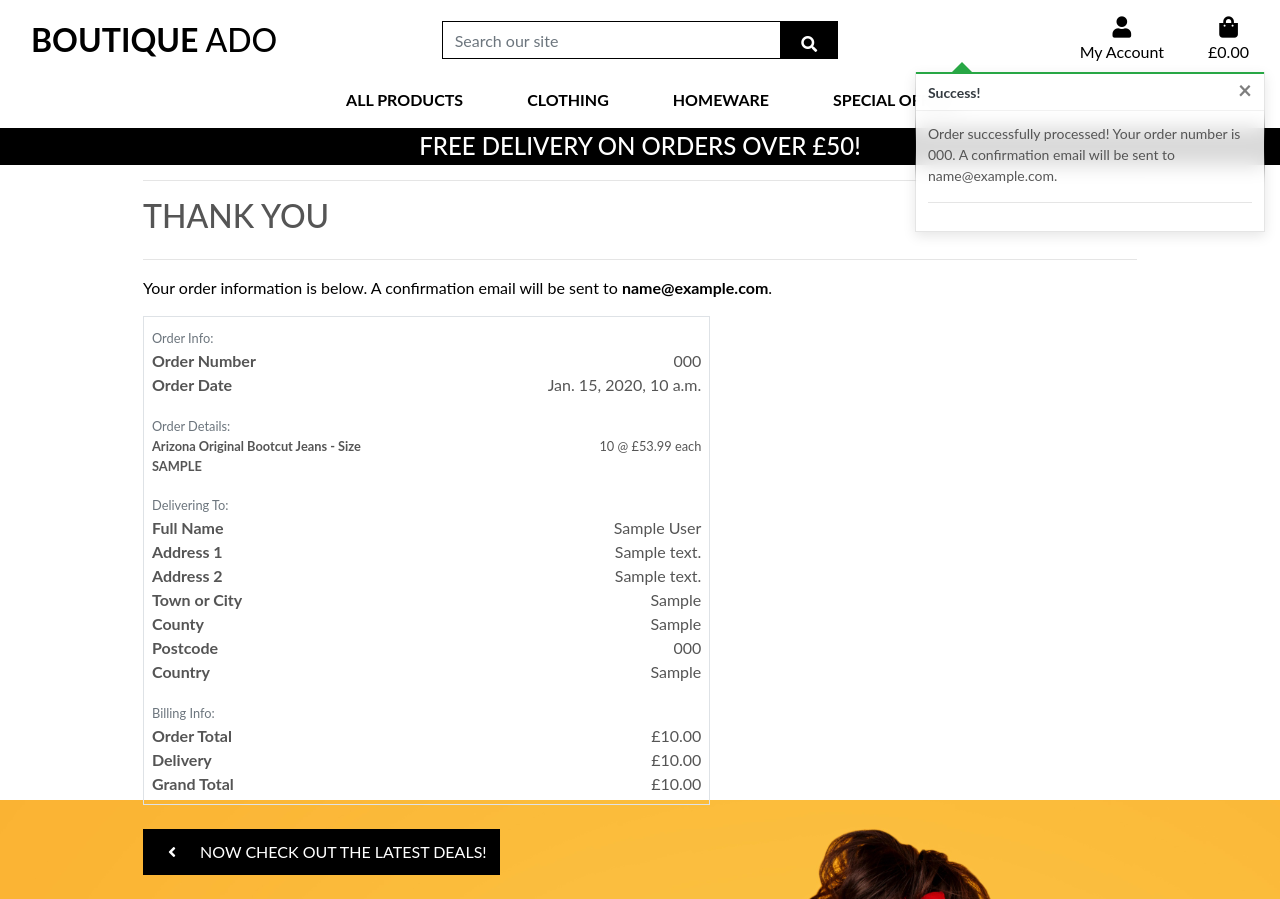
After one commit to rpires71/boutique_ado, a Django app: page /checkout/checkout_success/000/ in a window 1280 px wide. The commit adds this page. Run offline with Django 5.2, Linux system fonts and the light colour scheme; data comes from the database, SQL or seed files in the repository; tables that the repository leaves empty hold one stand-in row (values such as "Sample post"); some libraries are stand-ins or nearby versions.

Commit message:
Added checkout success logic

```diff
--- a/checkout/templates/checkout/checkout.html
+++ b/checkout/templates/checkout/checkout.html
@@ -100,7 +100,7 @@
                         {% if user.is_authenticated %}
                         <label class="form-check-label" for="id-save-info">Save this delivery information to my
                             profile</label>
-                        <input class="form-check-input ml-2 mr-0" type="checkbox" id="id-save-info" name="save-info"
+                        <input class="form-check-input ml-2 mr-0" type="checkbox" id="id-save-info" name="save_info"
                             checked>
                         {% else %}
                         <label class="form-check-label" for="id-save-info">
--- /dev/null
+++ b/checkout/templates/checkout/checkout_success.html
@@ -0,0 +1,200 @@
+{% extends "base.html" %}
+{% load static %}
+
+{% block extra_title %} - Checkout Success{% endblock %}
+
+{% block page_header %}
+<div class="container header-container">
+    <div class="row">
+        <div class="col"></div>
+    </div>
+</div>
+{% endblock %}
+
+{% block content %}
+<div class="overlay"></div>
+<div class="container">
+    <div class="row">
+        <div class="col">
+            <hr>
+            <h2 class="logo-font mb-4">Thank You</h2>
+            <hr>
+            <p class="text-black">
+                Your order information is below. A confirmation email will be sent to
+                <strong>{{ order.email }}</strong>.
+            </p>
+        </div>
+    </div>
+
+    <div class="row">
+        <div class="col-12 col-lg-7">
+            <div class="order-confirmation-wrapper p-2 border">
+                <div class="row">
+                    <div class="col">
+                        <small class="text-muted">Order Info:</small>
+                    </div>
+                </div>
+
+                <div class="row">
+                    <div class="col-5">
+                        <p class="mb-0 font-weight-bold">Order Number</p>
+                    </div>
+                    <div class="col-7 text-right">
+                        <p class="mb-0">{{ order.order_number }}</p>
+                    </div>
+                </div>
+
+                <div class="row">
+                    <div class="col-5">
+                        <p class="mb-0 font-weight-bold">Order Date</p>
+                    </div>
+                    <div class="col-7 text-right">
+                        <p class="mb-0">{{ order.date }}</p>
+                    </div>
+                </div>
+
+                <div class="row mt-3">
+                    <div class="col">
+                        <small class="text-muted">Order Details:</small>
+                    </div>
+                </div>
+
+                {% for item in order.lineitems.all %}
+                <div class="row">
+                    <div class="col-5">
+                        <p class="small mb-0 font-weight-bold">
+                            {{ item.product.name }}
+                            {% if item.product_size %}
+                                - Size {{ item.product_size|upper }}
+                            {% endif %}
+                        </p>
+                    </div>
+                    <div class="col-7 text-right">
+                        <p class="small mb-0">{{ item.quantity }} @ £{{ item.product.price }} each</p>
+                    </div>
+                </div>
+                {% endfor %}
+
+                <div class="row mt-3">
+                    <div class="col">
+                        <small class="text-muted">Delivering To:</small>
+                    </div>
+                </div>
+
+                <div class="row">
+                    <div class="col-5">
+                        <p class="mb-0 font-weight-bold">Full Name</p>
+                    </div>
+                    <div class="col-7 text-right">
+                        <p class="mb-0">{{ order.full_name }}</p>
+                    </div>
+                </div>
+
+                <div class="row">
+                    <div class="col-5">
+                        <p class="mb-0 font-weight-bold">Address 1</p>
+                    </div>
+                    <div class="col-7 text-right">
+                        <p class="mb-0">{{ order.street_address1 }}</p>
+                    </div>
+                </div>
+
+                {% if order.street_address2 %}
+                <div class="row">
+                    <div class="col-5">
+                        <p class="mb-0 font-weight-bold">Address 2</p>
+                    </div>
+                    <div class="col-7 text-right">
+                        <p class="mb-0">{{ order.street_address2 }}</p>
+                    </div>
+                </div>
+                {% endif %}
+
+                <div class="row">
+                    <div class="col-5">
+                        <p class="mb-0 font-weight-bold">Town or City</p>
+                    </div>
+                    <div class="col-7 text-right">
+                        <p class="mb-0">{{ order.town_or_city }}</p>
+                    </div>
+                </div>
+
+                {% if order.county %}
+                <div class="row">
+                    <div class="col-5">
+                        <p class="mb-0 font-weight-bold">County</p>
+                    </div>
+                    <div class="col-7 text-right">
+                        <p class="mb-0">{{ order.county }}</p>
+                    </div>
+                </div>
+                {% endif %}
+
+                {% if order.postcode %}
+                <div class="row">
+                    <div class="col-5">
+                        <p class="mb-0 font-weight-bold">Postcode</p>
+                    </div>
+                    <div class="col-7 text-right">
+                        <p class="mb-0">{{ order.postcode }}</p>
+                    </div>
+                </div>
+                {% endif %}
+
+                <div class="row">
+                    <div class="col-5">
+                        <p class="mb-0 font-weight-bold">Country</p>
+                    </div>
+                    <div class="col-7 text-right">
+                        <p class="mb-0">{{ order.country }}</p>
+                    </div>
+                </div>
+
+                <div class="row mt-3">
+                    <div class="col">
+                        <small class="text-muted">Billing Info:</small>
+                    </div>
+                </div>
+
+                <div class="row">
+                    <div class="col-5">
+                        <p class="mb-0 font-weight-bold">Order Total</p>
+                    </div>
+                    <div class="col-7 text-right">
+                        <p class="mb-0">£{{ order.order_total }}</p>
+                    </div>
+                </div>
+
+                <div class="row">
+                    <div class="col-5">
+                        <p class="mb-0 font-weight-bold">Delivery</p>
+                    </div>
+                    <div class="col-7 text-right">
+                        <p class="mb-0">£{{ order.delivery_cost }}</p>
+                    </div>
+                </div>
+
+                <div class="row">
+                    <div class="col-5">
+                        <p class="mb-0 font-weight-bold">Grand Total</p>
+                    </div>
+                    <div class="col-7 text-right">
+                        <p class="mb-0">£{{ order.grand_total }}</p>
+                    </div>
+                </div>
+            </div>
+        </div>
+    </div>
+
+    <div class="row">
+        <div class="col-12 col-lg-7">
+            <a href="{% url 'products' %}" class="btn btn-black rounded-0 my-4">
+                <span class="icon mr-2">
+                    <i class="fas fa-angle-left"></i>
+                </span>
+                <span class="text-uppercase">Now check out the latest deals!</span>
+            </a>
+        </div>
+    </div>
+</div>
+{% endblock %}
--- a/checkout/urls.py
+++ b/checkout/urls.py
@@ -3,4 +3,5 @@ from . import views
 
 urlpatterns = [
     path('', views.checkout, name='checkout'),
+    path('checkout_success/<order_number>/', views.checkout_success, name='checkout_success'),
 ]
--- a/checkout/views.py
+++ b/checkout/views.py
@@ -1,41 +1,151 @@
-from django.shortcuts import render, redirect, reverse
+import stripe
+
+from django.conf import settings
 from django.contrib import messages
-from django.conf import settings
+from django.shortcuts import (
+    render,
+    redirect,
+    reverse,
+    get_object_or_404,
+)
+
+from bag.contexts import bag_contents
+from products.models import Product
 
 from .forms import OrderForm
-from bag.contexts import bag_contents
+from .models import Order, OrderLineItem
 
-import stripe
 
 def checkout(request):
+    """Handle checkout."""
+
     stripe_public_key = settings.STRIPE_PUBLIC_KEY
     stripe_secret_key = settings.STRIPE_SECRET_KEY
 
-    bag = request.session.get('bag', {})
-    if not bag:
-        messages.error(request, "There's nothing in your bag at the moment")
-        return redirect(reverse('products'))
+    if request.method == 'POST':
+        bag = request.session.get('bag', {})
 
-    current_bag = bag_contents(request)
-    total = current_bag['grand_total']
-    stripe_total = round(total * 100)
-    stripe.api_key = stripe_secret_key
-    intent = stripe.PaymentIntent.create(
-        amount=stripe_total,
-        currency=settings.STRIPE_CURRENCY,
-    )
+        current_bag = bag_contents(request)
+        total = current_bag['grand_total']
+        stripe_total = round(total * 100)
 
-    order_form = OrderForm()
+        stripe.api_key = stripe_secret_key
+        intent = stripe.PaymentIntent.create(
+            amount=stripe_total,
+            currency=settings.STRIPE_CURRENCY,
+        )
 
-    if not stripe_public_key:
-        messages.warning(request, 'Stripe public key is missing. \
-            Did you forget to set it in your environment?')
+        form_data = {
+            'full_name': request.POST.get('full_name'),
+            'email': request.POST.get('email'),
+            'phone_number': request.POST.get('phone_number'),
+            'country': request.POST.get('country'),
+            'postcode': request.POST.get('postcode'),
+            'town_or_city': request.POST.get('town_or_city'),
+            'street_address1': request.POST.get('street_address1'),
+            'street_address2': request.POST.get('street_address2'),
+            'county': request.POST.get('county'),
+        }
 
-    template = 'checkout/checkout.html'
+        order_form = OrderForm(form_data)
+        if order_form.is_valid():
+            order = order_form.save()
+
+            for item_id, item_data in bag.items():
+                try:
+                    product = Product.objects.get(pk=item_id)
+
+                    if isinstance(item_data, int):
+                        order_line_item = OrderLineItem(
+                            order=order,
+                            product=product,
+                            quantity=item_data,
+                        )
+                        order_line_item.save()
+                    else:
+                        for size, quantity in item_data['items_by_size'].items():
+                            order_line_item = OrderLineItem(
+                                order=order,
+                                product=product,
+                                quantity=quantity,
+                                product_size=size,
+                            )
+                            order_line_item.save()
+
+                except Product.DoesNotExist:
+                    messages.error(
+                        request,
+                        (
+                            "One of the products in your bag wasn't found in our database. "
+                            "Please call us for assistance!"
+                        ),
+                    )
+                    order.delete()
+                    return redirect(reverse('view_bag'))
+
+            request.session['save_info'] = 'save_info' in request.POST
+
+            return redirect(reverse('checkout_success', args=[order.order_number]))
+        else:
+            messages.error(
+                request,
+                'There was an error with your form. Please check your information.'
+            )
+
+    else:
+        bag = request.session.get('bag', {})
+
+        if not bag:
+            messages.error(request, "There's nothing in your bag at the moment")
+            return redirect(reverse('products'))
+
+        current_bag = bag_contents(request)
+        total = current_bag['grand_total']
+        stripe_total = round(total * 100)
+
+        if not stripe_public_key:
+            messages.warning(
+                request,
+                'Stripe public key is missing. Did you forget to set it in your environment?'
+            )
+
+        stripe.api_key = stripe_secret_key
+        intent = stripe.PaymentIntent.create(
+            amount=stripe_total,
+            currency=settings.STRIPE_CURRENCY,
+        )
+
+        order_form = OrderForm()
+
     context = {
         'order_form': order_form,
         'stripe_public_key': stripe_public_key,
         'client_secret': intent.client_secret,
     }
 
-    return render(request, template, context)
+    return render(request, 'checkout/checkout.html', context)
+
+
+def checkout_success(request, order_number):
+    """Handle successful checkouts."""
+
+    save_info = request.session.get('save_info')
+    order = get_object_or_404(Order, order_number=order_number)
+
+    messages.success(
+        request,
+        (
+            f'Order successfully processed! Your order number is {order_number}. '
+            f'A confirmation email will be sent to {order.email}.'
+        ),
+    )
+
+    if 'bag' in request.session:
+        del request.session['bag']
+
+    context = {
+        'order': order,
+        'save_info': save_info,
+    }
+
+    return render(request, 'checkout/checkout_success.html', context)
```
Also changed, not shown: checkout/static/checkout/js/stripe_elements.js (+14 -10 lines).
